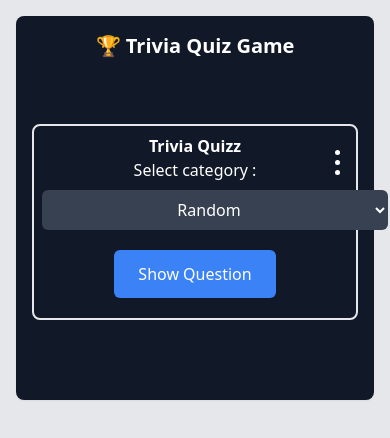
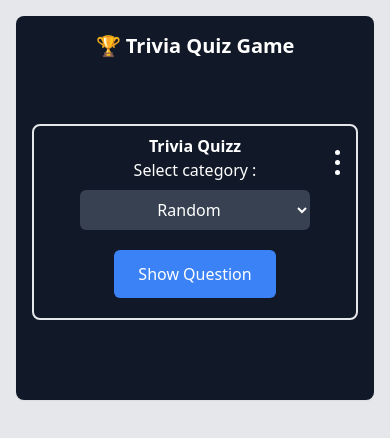
Before and after one commit to szczepanieceryk/trivia-quizz, a React (Vite) app: page / in a window 390 px wide. Shown: the top 438 px of the page. Built offline with nearby package versions, Linux system fonts and the light colour scheme.

Commit message:
fix(ui): limit width of question category select

```diff
--- a/src/layouts/TriviaQuizz/CategorySelect.tsx
+++ b/src/layouts/TriviaQuizz/CategorySelect.tsx
@@ -15,7 +15,7 @@ const CategorySelect: React.FC<CategorySelectProps> = ({
       <select
         name="question-category"
         id="question-category-id"
-        className="block p-2 rounded-md my-2 mx-auto max-w-[350px] cursor-pointer text-center bg-gray-700 text-white"
+        className="block p-2 rounded-md my-2 mx-auto w-3/4 md:w-full md:max-w-[350px] cursor-pointer text-center bg-gray-700 text-white"
         onChange={handleSelectChange}
       >
         <option value="any">Random</option>
```
